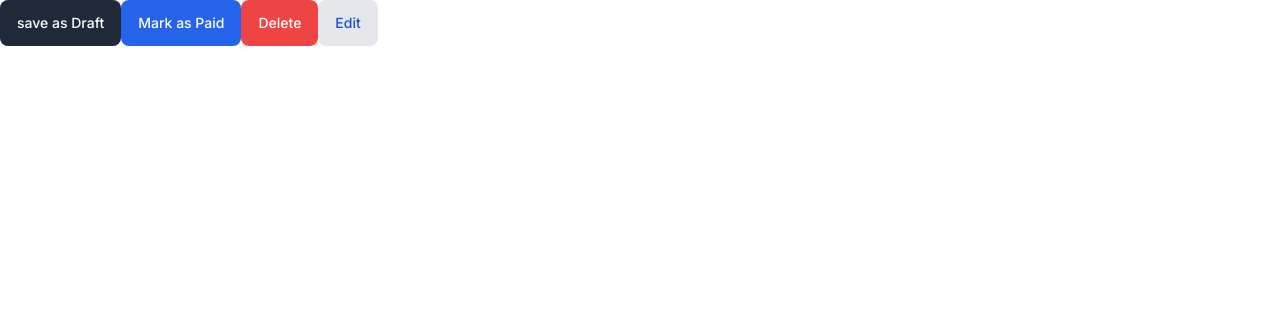
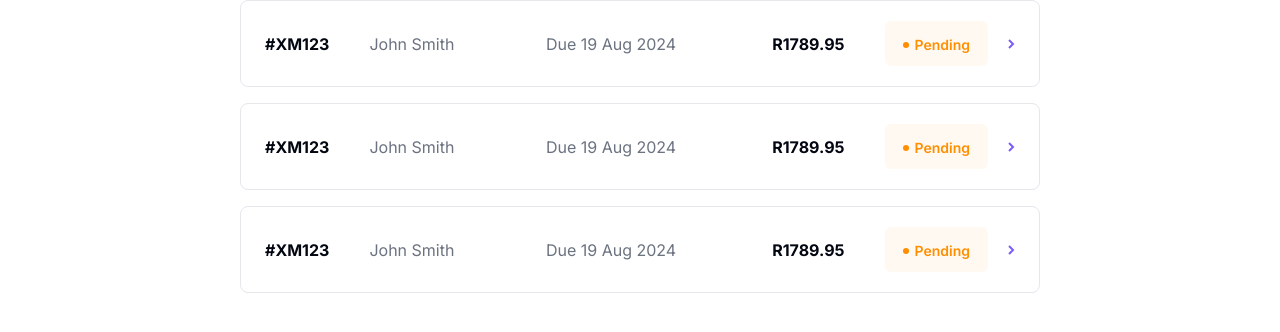
Before and after one commit to zetmosoma10/invoice-client, a React app: page / in a window 1280 px wide. Shown: the top 332 px of the page. Built offline with nearby package versions, Linux system fonts and the light colour scheme; the HTML template or start-up script is replaced by a standard one.

Commit message:
create invoice card

```diff
--- a/src/App.jsx
+++ b/src/App.jsx
@@ -1,8 +1,7 @@
 import { useEffect } from "react";
 import { useLocation } from "react-router-dom";
+import Invoice from "./components/Invoice";
 import "preline/preline";
-import Button from "./components/common/Button";
-import iconPlus from "./assets/icon-plus.svg";
 
 function App() {
   const location = useLocation();
@@ -12,19 +11,10 @@ function App() {
   }, [location.pathname]);
 
   return (
-    <main>
-      <Button className="bg-gray-800 text-white hover:bg-gray-900 focus:bg-gray-900 dark:bg-white dark:text-neutral-800">
-        save as Draft
-      </Button>
-      <Button className="bg-blue-600 text-white hover:bg-blue-700 focus:bg-blue-700">
-        Mark as Paid
-      </Button>
-      <Button className="bg-red-500 text-white hover:bg-red-600 focus:bg-red-600">
-        Delete
-      </Button>
-      <Button className="bg-gray-200 text-blue-700 hover:text-white hover:bg-gray-800 focus:bg-gray-800">
-        Edit
-      </Button>
+    <main className="max-w-[800px] mx-auto">
+      <Invoice />
+      <Invoice />
+      <Invoice />
     </main>
   );
 }
--- /dev/null
+++ b/src/components/Invoice.jsx
@@ -0,0 +1,43 @@
+import { Link } from "react-router-dom";
+import StatusBadge from "./common/StatusBadge";
+
+const Invoice = () => {
+  return (
+    <Link
+      to="#"
+      className="block md:flex md:justify-between py-5 px-6 mb-4 text-gray-500 border rounded-lg border-grey-200"
+    >
+      <div className="flex items-center justify-between md:gap-x-10">
+        <span className="text-gray-950 font-bold ">#XM123</span>
+        <p>John Smith</p>
+      </div>
+      <div className="flex items-center justify-between mt-6 md:mt-0">
+        <div className="flex flex-col md:flex-row">
+          <span>Due 19 Aug 2024</span>
+          <span className="text-gray-950 font-bold md:mr-10 md:ml-24">
+            R1789.95
+          </span>
+        </div>
+        <div className="md:flex md:items-center md:gap-x-5">
+          <StatusBadge status="Pending" color="ORANGE" />
+          <svg
+            className="hidden md:block"
+            width="7"
+            height="10"
+            xmlns="http://www.w3.org/2000/svg"
+          >
+            <path
+              d="M1 1l4 4-4 4"
+              stroke="#7C5DFA"
+              strokeWidth="2"
+              fill="none"
+              fillRule="evenodd"
+            />
+          </svg>
+        </div>
+      </div>
+    </Link>
+  );
+};
+
+export default Invoice;
```
Also changed, not shown: src/components/common/Button.jsx (+14 -0 lines).
